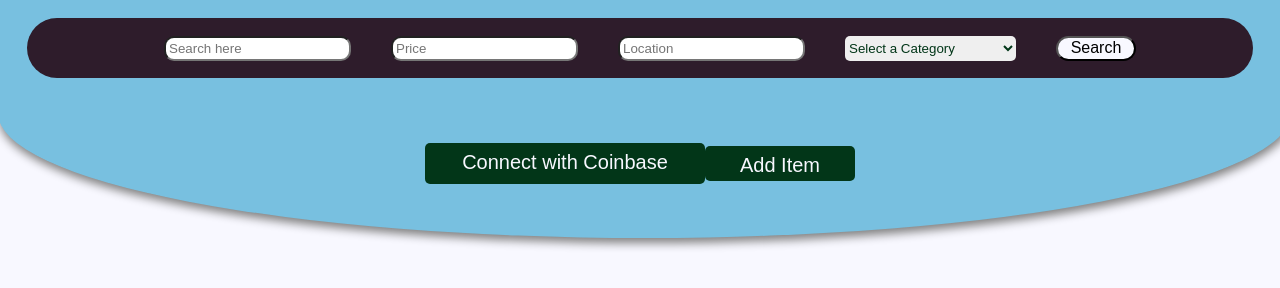
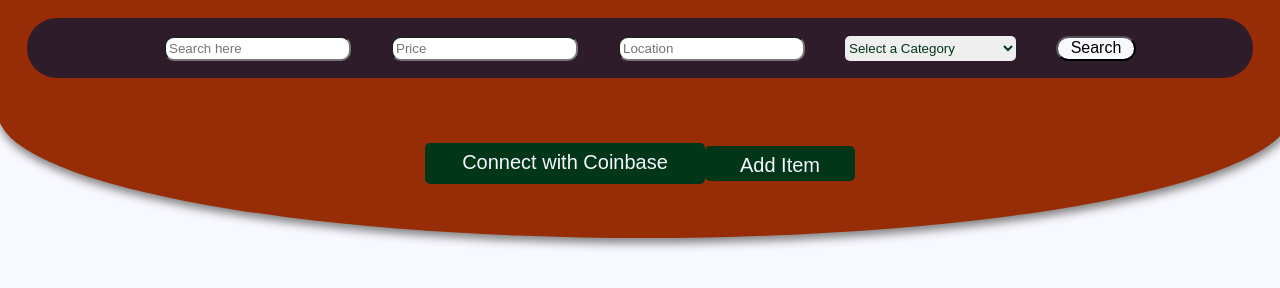
Before and after one commit to SebastianBanks/CryptaegisExchange, a website: page client/index.html in a window 1280 px wide. Drawn offline with nearby package versions, Linux system fonts and the light colour scheme; no server answers.

Commit message:
changed accent color

```diff
--- a/client/style.css
+++ b/client/style.css
@@ -58,7 +58,7 @@ main {
     margin-left: -10px;
     border-bottom-left-radius: 200%;
     border-bottom-right-radius: 200%;
-    background-color: #78C0E0;
+    background-color: #972D07;
     box-shadow: 1px 5px 10px gray;
 }
 
```
